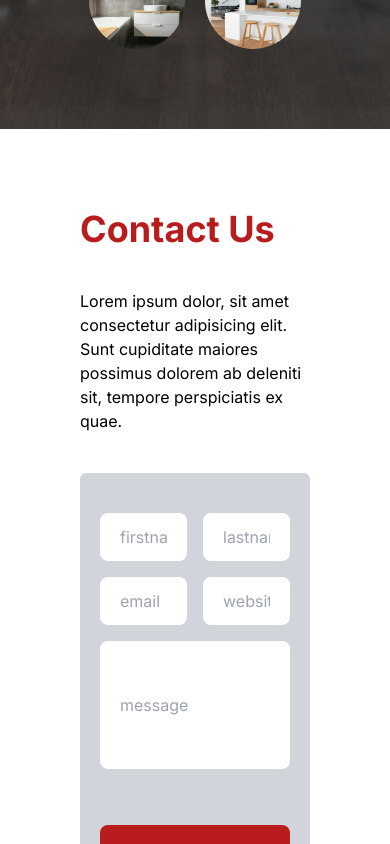
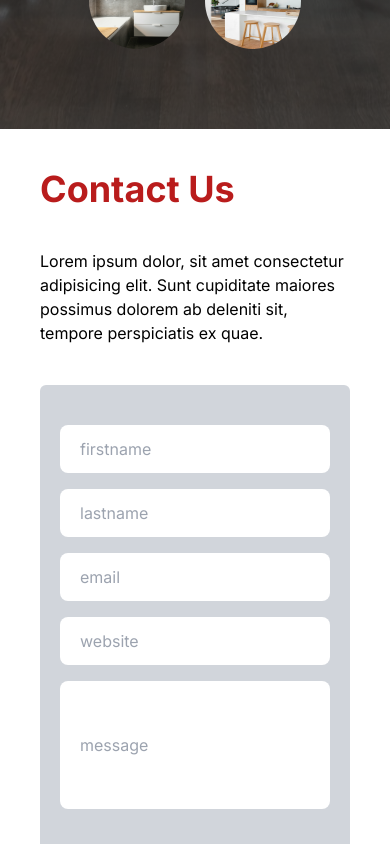
Before and after one commit to artikosamodra/homedecor, a Next.js app: page / in a window 390 px wide. Shown: the part 5560-6404 px from the top of the page. Built offline with nearby package versions, Linux system fonts and the light colour scheme.

Commit message:
Add Responsive Contact Sec

```diff
--- a/src/app/page/Contact/index.jsx
+++ b/src/app/page/Contact/index.jsx
@@ -1,20 +1,54 @@
 const ContactSec = () => {
-    return(
+  return (
     <section>
-            <div className="p-20">
+      <div className="lg:p-20 p-10">
         <h1 className="text-4xl text-red-700 pb-10 font-bold">Contact Us</h1>
-            <p>Lorem ipsum dolor, sit amet consectetur adipisicing elit. Sunt cupiditate maiores possimus dolorem ab deleniti sit, tempore perspiciatis ex quae.</p>
+        <p>
+          Lorem ipsum dolor, sit amet consectetur adipisicing elit. Sunt
+          cupiditate maiores possimus dolorem ab deleniti sit, tempore
+          perspiciatis ex quae.
+        </p>
         <form className="grid grid-cols-2 gap-4 bg-gray-300 py-10 px-5 rounded-md mt-10">
-                <input type="text" id="username" placeholder="firstname" className="h-12 p-5 rounded-lg" />
-                <input type="text" id="username" placeholder="lastname" className="h-12 p-5 rounded-lg" />
-                <input type="text" id="username" placeholder="email" className="h-12 p-5 rounded-lg" />
-                <input type="text" id="username" placeholder="website" className="h-12 p-5 rounded-lg" />
-                <input type="text" id="username" placeholder="message" className="col-span-2 h-32 p-5 rounded-lg" />
-                <button type="submit" className="col-span-2 h-16 p-5 rounded-lg bg-red-700 text-white font-bold mt-10">Send</button>
+          <input
+            type="text"
+            id="username"
+            placeholder="firstname"
+            className="md:col-span-1 col-span-2 h-12 p-5 rounded-lg"
+          />
+          <input
+            type="text"
+            id="username"
+            placeholder="lastname"
+            className="md:col-span-1 col-span-2 h-12 p-5 rounded-lg"
+          />
+          <input
+            type="text"
+            id="username"
+            placeholder="email"
+            className="md:col-span-1 col-span-2 h-12 p-5 rounded-lg"
+          />
+          <input
+            type="text"
+            id="username"
+            placeholder="website"
+            className="md:col-span-1 col-span-2 h-12 p-5 rounded-lg"
+          />
+          <input
+            type="text"
+            id="username"
+            placeholder="message"
+            className="col-span-2 h-32 p-5 rounded-lg"
+          />
+          <button
+            type="submit"
+            className="col-span-2 h-16 p-5 rounded-lg bg-red-700 text-white font-bold mt-10"
+          >
+            Send
+          </button>
         </form>
       </div>
     </section>
-    )
-}
+  );
+};
 
-export default ContactSec
+export default ContactSec;
```
Lines whose indentation alone changed are shown as unchanged.
